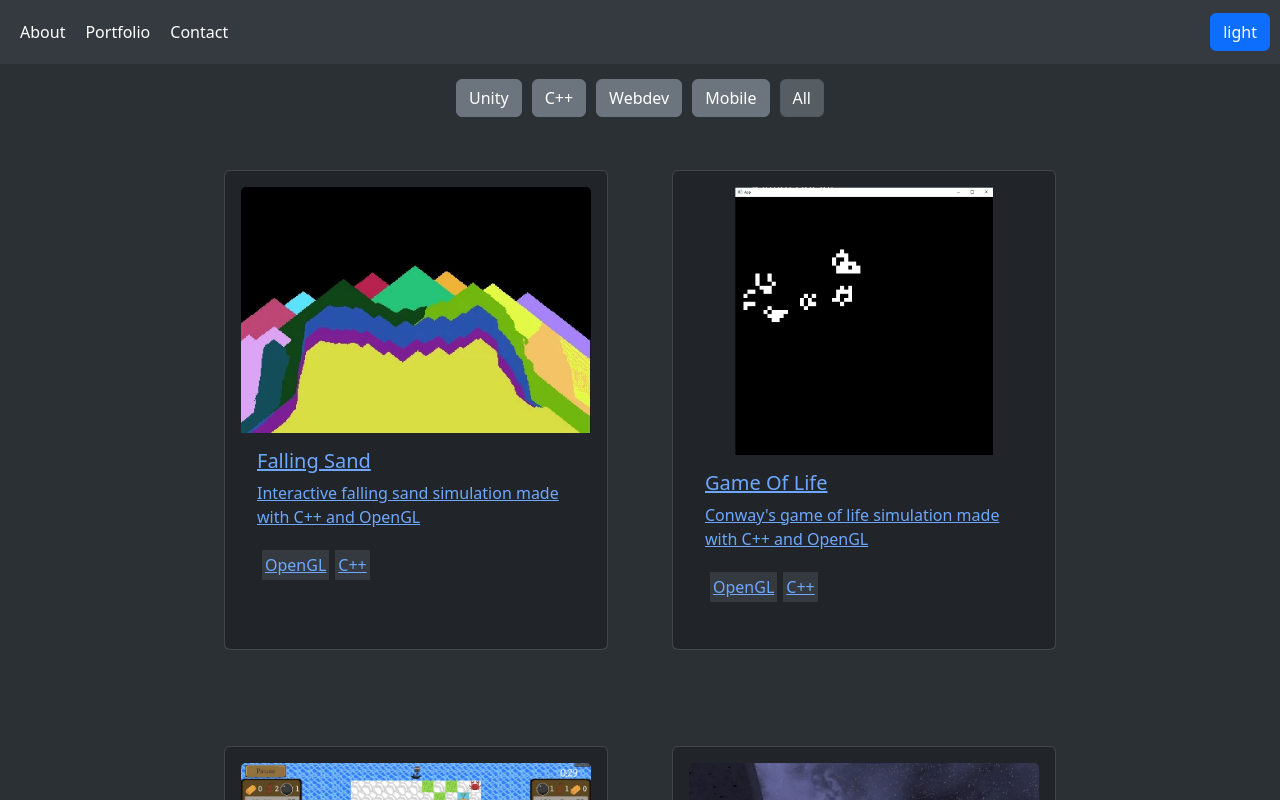
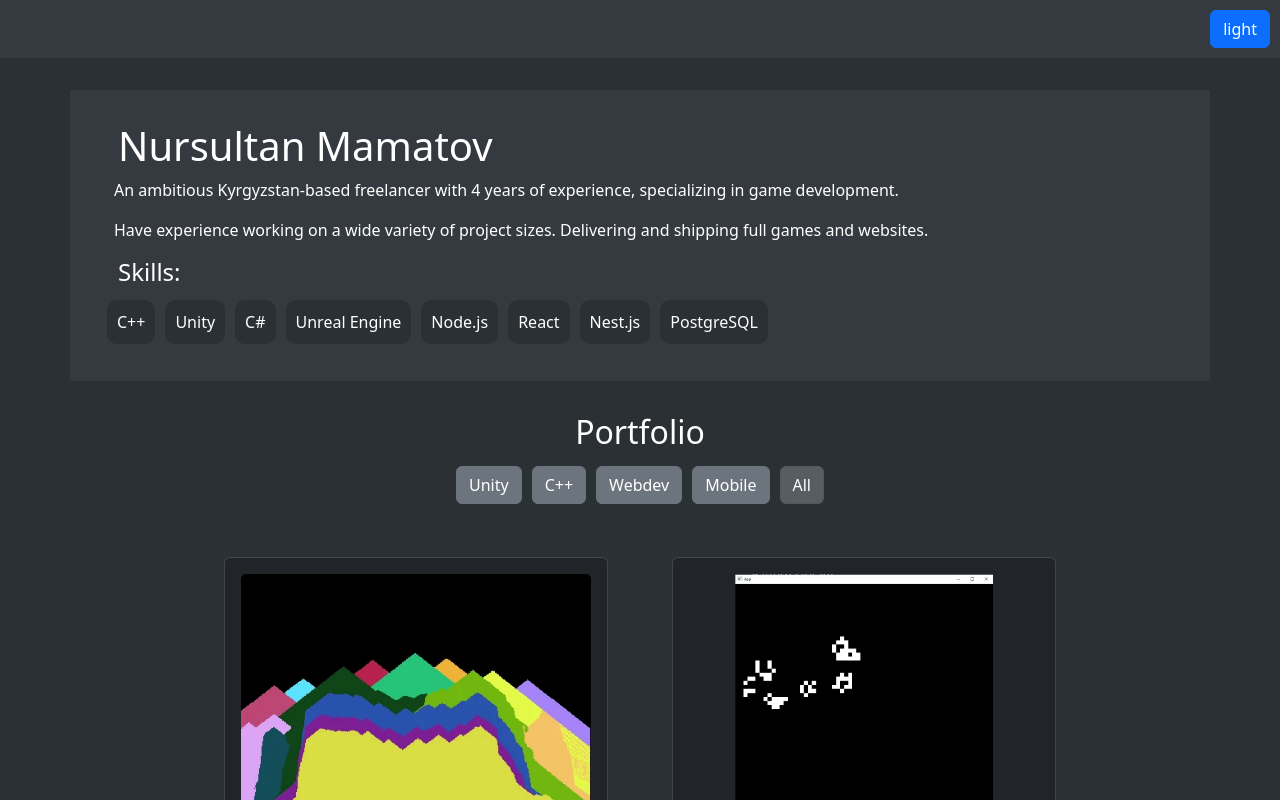
Before and after one commit to CodeForBeauty/Presonal, a React (Vite) app: page / in a window 1280 px wide. Before the commit this address led to /portfolio. Shown: the top 800 px of the page. Built offline with nearby package versions, Linux system fonts and the light colour scheme.

Commit message:
Combined all pages into one

```diff
--- a/src/components/About.tsx
+++ b/src/components/About.tsx
@@ -18,13 +18,13 @@ const About = () => {
   }
   return (
     <Container style={style} className='bg-body-secondary' >
-      <h2 style={{paddingLeft: '1rem'}} >Nursultan Mamatov</h2>
+      <h1 style={{paddingLeft: '1rem'}} >Nursultan Mamatov</h1>
       <Container>
         <p>
           An ambitious Kyrgyzstan-based freelancer with 4 years of experience, specializing in game development.
         </p>
         <p>
-          Have experience working on a wide variety of project sizes. By delivering and shipping full games and websites.
+          Have experience working on a wide variety of project sizes. Delivering and shipping full games and websites.
         </p>
       </Container>
       <h4 style={{paddingLeft: '1rem'}}>Skills:</h4>
--- a/src/components/Contact.tsx
+++ b/src/components/Contact.tsx
@@ -8,6 +8,9 @@ const Contact = () => {
 
   return (
     <Container style={style} className='text-center'>
+      <h3>
+        Contact me:
+      </h3>
       <span>
         <img src='emailLogo.png' style={{width: '2rem', margin: '10px'}} />
         Email:{' '}
--- a/src/components/Content.tsx
+++ b/src/components/Content.tsx
@@ -1,5 +1,5 @@
 import type { CSSProperties } from 'react'
-import { Routes, Route, useMatch, Navigate } from 'react-router-dom'
+import { Routes, Route, useMatch } from 'react-router-dom'
 import Portfolio from './Portfolio'
 import Contact from './Contact'
 import Project from './Project'
@@ -18,12 +18,16 @@ const Content = () => {
   return (
     <div style={style} className='bg-body-tertiary bg-color-white'>
       <Routes>
-        <Route path='/' element={<Navigate to='/portfolio' />} />
         <Route
-          path='/portfolio'
-          element={<Portfolio />}
+          path='/'
+          element={
+            <div>
+              <About />
+              <Portfolio />
+              <Contact />
+            </div>
+          }
         />
-        <Route path='/contact' element={<Contact />} />
         <Route
           path='/project/:id'
           element={
@@ -35,7 +39,6 @@ const Content = () => {
             />
           }
         />
-        <Route path='/about' element={<About />} />
       </Routes>
     </div>
   )
--- a/src/components/Header.tsx
+++ b/src/components/Header.tsx
@@ -1,6 +1,5 @@
-import { Navbar, NavLink, Button } from 'react-bootstrap'
+import { Navbar, Button } from 'react-bootstrap'
 import type { CSSProperties } from 'react'
-import { LinkContainer } from 'react-router-bootstrap'
 import PropTypes from 'prop-types'
 
 const Header = (props: { onToggleDark: () => void; isDark: boolean }) => {
@@ -10,15 +9,6 @@ const Header = (props: { onToggleDark: () => void; isDark: boolean }) => {
   return (
     <header>
       <Navbar className='bg-body-secondary' style={style}>
-        <LinkContainer to='/about' style={style}>
-          <NavLink>About</NavLink>
-        </LinkContainer>
-        <LinkContainer to='/portfolio' style={style}>
-          <NavLink>Portfolio</NavLink>
-        </LinkContainer>
-        <LinkContainer to='/contact' style={style}>
-          <NavLink>Contact</NavLink>
-        </LinkContainer>
         <Button onClick={props.onToggleDark} style={{marginLeft: 'auto'}}>
           {props.isDark ? 'light' : 'dark'}
         </Button>
--- a/src/components/Portfolio.tsx
+++ b/src/components/Portfolio.tsx
@@ -73,6 +73,7 @@ const Portfolio = () => {
 
   return (
     <>
+      <h2 className='text-center' style={{marginTop: '2rem'}}>Portfolio</h2>
       <Container
         style={{
           display: 'flex',
```
